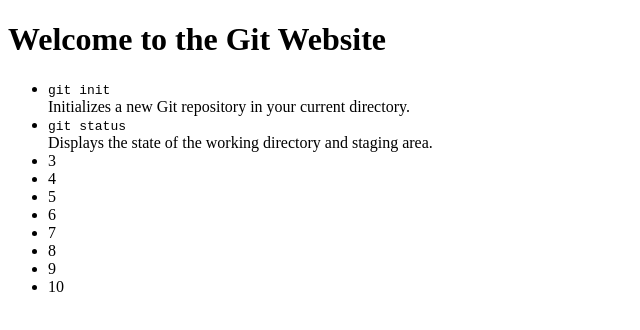
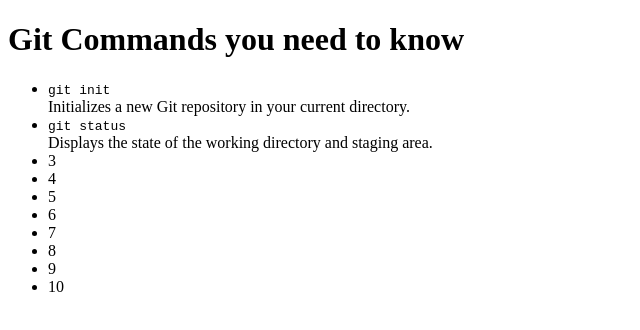
Before and after one commit to Rachelovemma/mad9112-deliverables, a plain HTML site: page index.html in a window 1280 px wide. Shown: the whole page, without its empty margins (0-640 px from the left). Drawn offline with Linux system fonts and the light colour scheme.

Commit message:
Update h1 tag

```diff
--- a/index.html
+++ b/index.html
@@ -14,7 +14,7 @@
 <body>
 
 </body>
-<h1>Welcome to the Git Website</h1>
+<h1>Git Commands you need to know</h1>
 <ul>
     <li>
         <code>git init</code>
```
